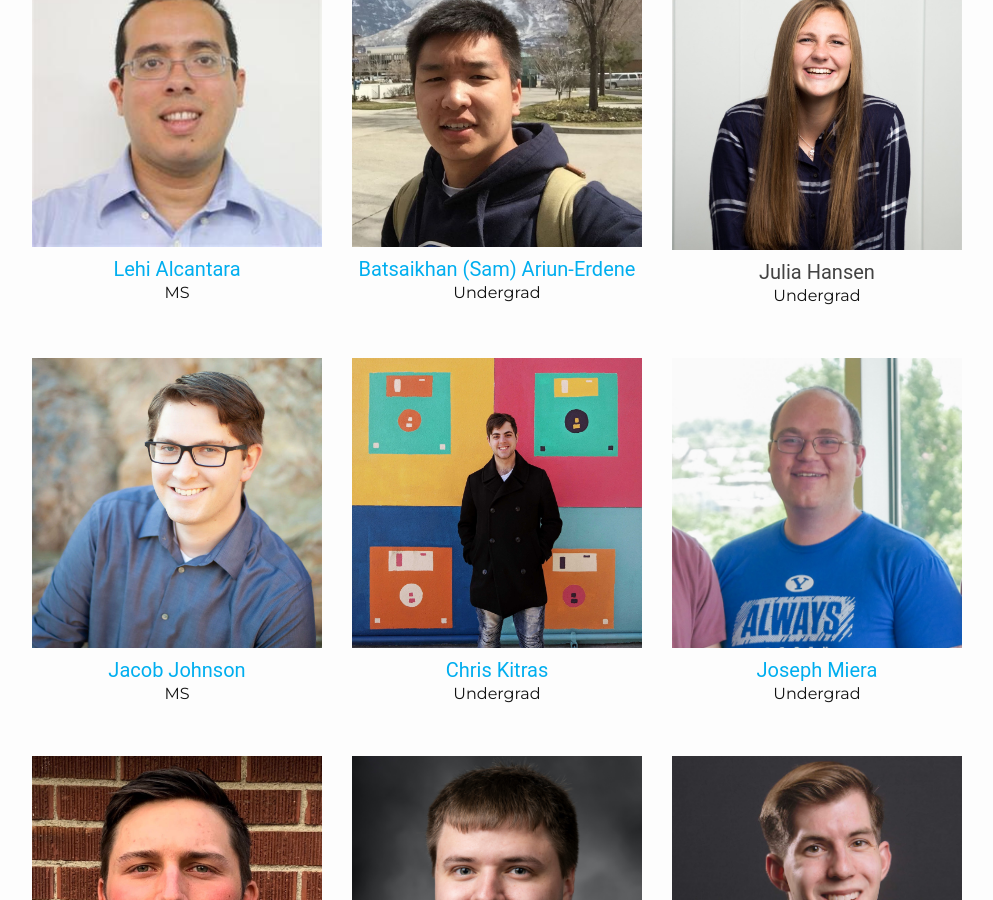
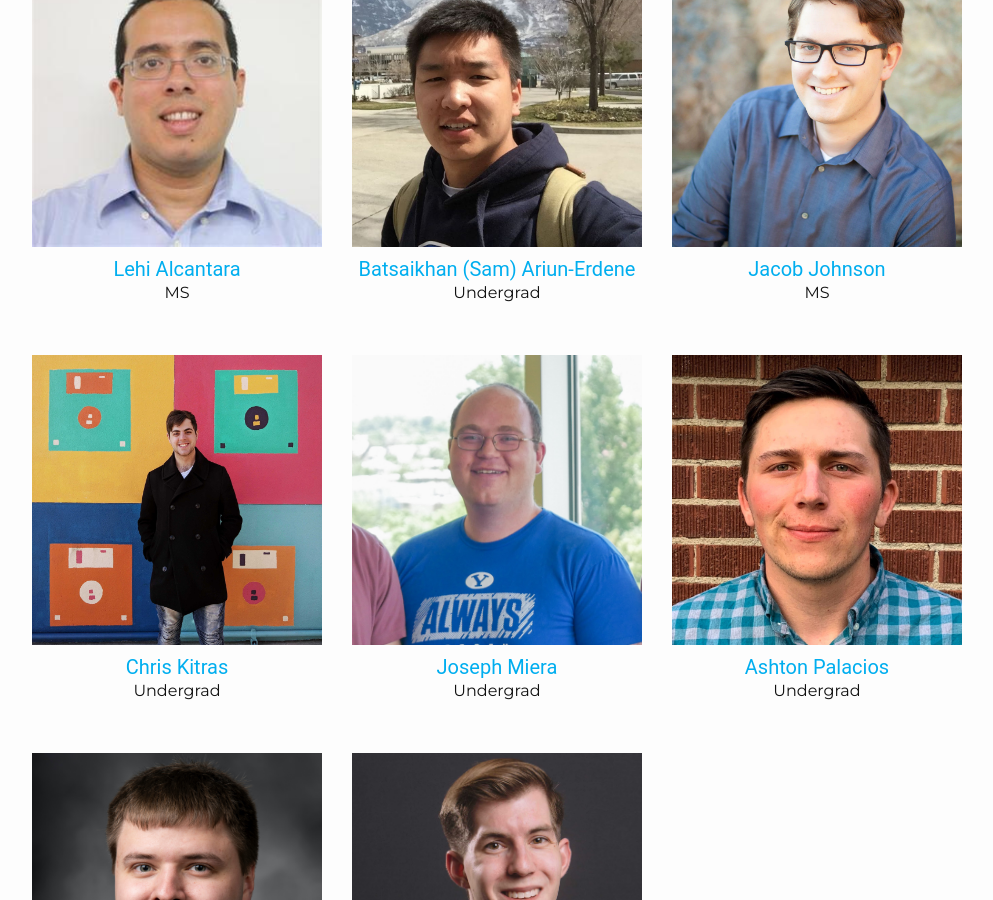
Before and after one commit to NET-BYU/NET-BYU.github.io, a Jekyll site: the page built from pages/people.html, in a window 1280 px wide and 900 px high, scrolled down 708 px. Shown: the whole window, without its empty margins (143-1136 px from the left). Built offline with Jekyll 4.4.1, drawn with Linux system fonts in a browser that asks for light colours; nearby versions of some CDN libraries.

Commit message:
Update students

```diff
--- a/_data/students.yaml
+++ b/_data/students.yaml
@@ -15,11 +15,6 @@
   degree: Undergrad
   link: https://www.linkedin.com/in/b-sam-ariun-erdene-1ba75a194/
   image: /images/ariun-erdene.jpg
-
-- first_name: Julia
-  last_name: Hansen
-  degree: Undergrad
-  image: /images/hansen.jpg
 
 - first_name: Lehi
   last_name: Alcantara
```
